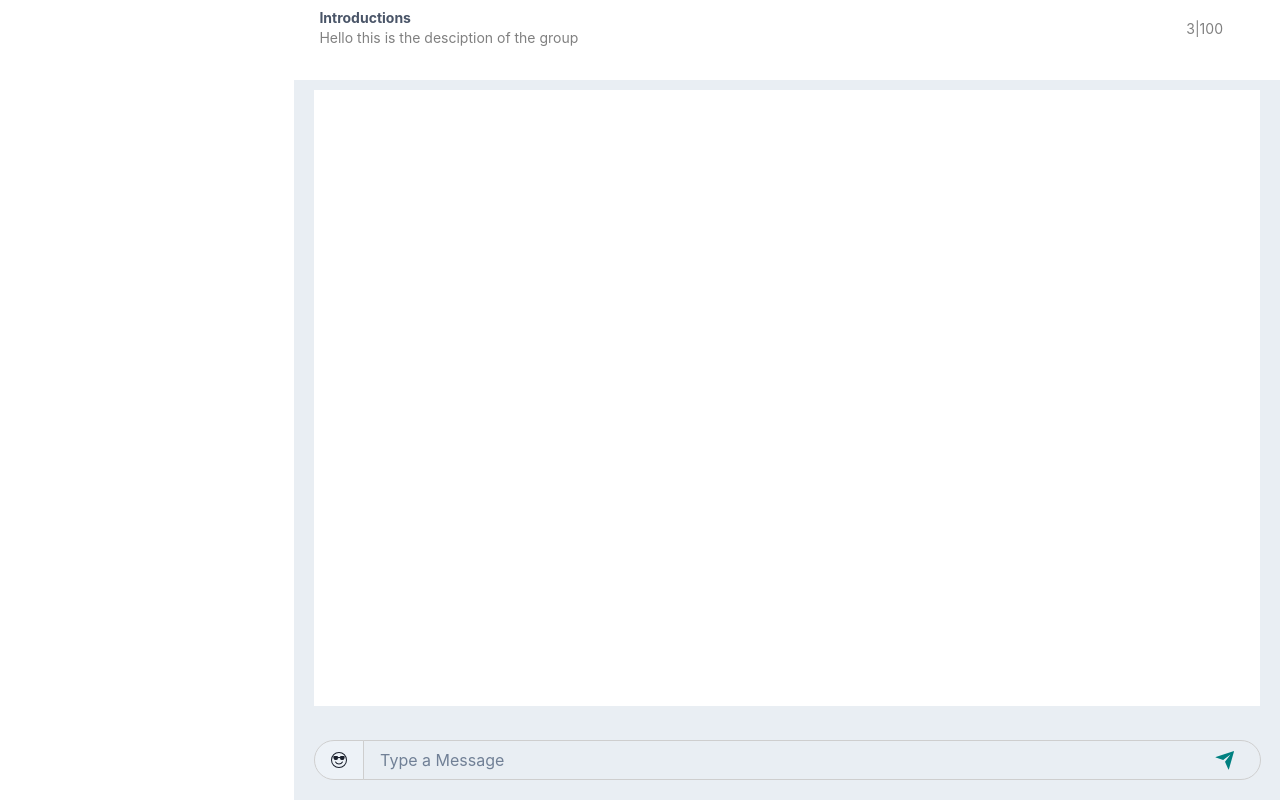
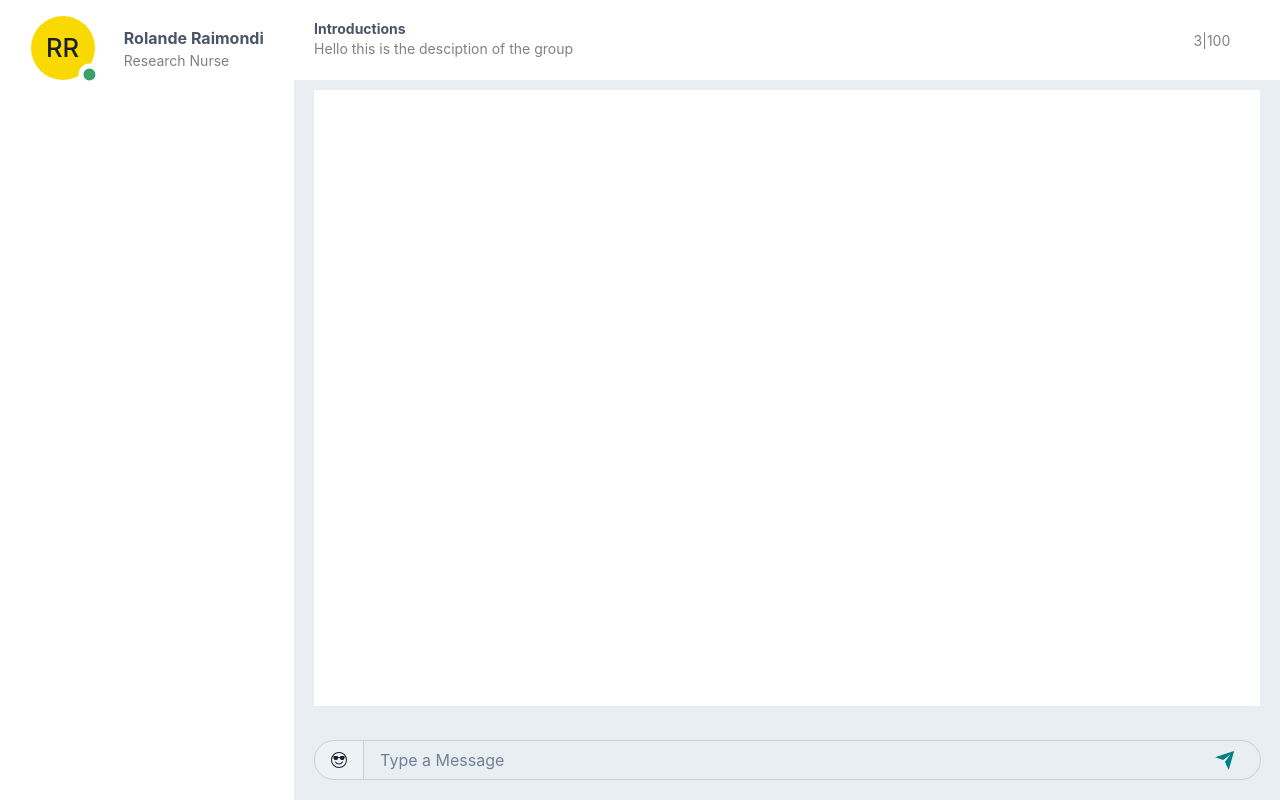
Before and after one commit to itsAkash12/extraspace-assignment, a React (Vite) app in the folder frontend/: page / in a window 1280 px wide. Built offline with nearby package versions, Linux system fonts and the light colour scheme; some icons are missing.

Commit message:
added: avatar specification in slider and removed styles pages

```diff
--- a/frontend/src/components/ChatScreen.tsx
+++ b/frontend/src/components/ChatScreen.tsx
@@ -1,30 +1,50 @@
 import React from "react";
 import InputBox from "./InputBox";
 import { Box, Flex, Heading, Spacer, Text } from "@chakra-ui/react";
-import "../styles/ChatScreen.css"
 import MessageSection from "./MessageSection";
-import {FaUserGroup} from "react-icons/fa6"
+import { FaUserGroup } from "react-icons/fa6";
 
 const ChatScreen = () => {
   return (
     <Box>
-      <Box w={"100%"} h={"10vh"} bg={"white"}>
-        <Flex p={"10px 25px"} justifyContent={"space-between"} alignItems={"center"}>
-          <Box >
-            <Heading size='xs'  color={"rgb(74, 85, 104)"}>Introductions</Heading>
-            <Text fontSize="14px" color={"grey"}>Hello this is the desciption of the group</Text>
+      <Box w={"100%"} h={"10vh"} bg={"white"} margin="auto">
+        <Flex
+          p={"1% 2%"}
+          h={"100%"}
+          justifyContent={"space-between"}
+          alignItems={"center"}
+        >
+          <Box display={"flex"} flexDirection={"column"}>
+            <Heading size="xs" color={"rgb(74, 85, 104)"}>
+              Introductions
+            </Heading>
+            <Text
+              fontSize={{ base: "8px", md: "10px", lg: "12px", xl: "14px" }}
+              color={"grey"}
+            >
+              Hello this is the desciption of the group
+            </Text>
           </Box>
           <Flex gap={"5px"} alignItems={"center"}>
-            <Text fontSize={"14px"} color={"grey"}>3|100</Text>
-            <Spacer/>
-            <FaUserGroup fontSize="22px" color="teal"/>
+            <Text
+              fontSize={{ base: "10px", md: "10px", lg: "12px", xl: "14px" }}
+              color={"grey"}
+            >
+              3|100
+            </Text>
+            <Spacer />
+            <FaUserGroup fontSize="20px" color="teal" />
           </Flex>
         </Flex>
       </Box>
-      <Box className="screen_main_container">
-      <MessageSection></MessageSection>
-      <InputBox></InputBox>
-    </Box>
+      <Box
+        className="screen_main_container"
+        width={"77vw"}
+        padding={"1% 2% 2% 2%"}
+      >
+        <MessageSection></MessageSection>
+        <InputBox></InputBox>
+      </Box>
     </Box>
   );
 };
--- a/frontend/src/components/Sidebar.tsx
+++ b/frontend/src/components/Sidebar.tsx
@@ -1,13 +1,20 @@
-import React from 'react'
-import {Box} from "@chakra-ui/react"
-import "../styles/Sidebar.css"
+import React from "react";
+import { Avatar, AvatarBadge, Box, Heading, Text } from "@chakra-ui/react";
 
 const Sidebar = () => {
   return (
-    <Box className='sidebar_main_container'>
+    <Box w={"23vw"} h={"100vh"} bg={"white"} className="sidebar_main_container" p={{base: '6px', md: '12px', lg: '14px', xl: '16px'}} >
+      <Box display={"flex"} justifyContent={"space-around"} alignItems={"center"} flexDirection={{base: 'column', md: 'column', lg: 'row', xl: 'row'}} >
+        <Avatar  size={{ base: 'sm', md: 'sm', lg: 'md', xl: 'lg' }} name="Rolande Raimondi">
+          <AvatarBadge boxSize="0.85em" bg="green.500" />
+        </Avatar>
+        <Box textAlign={{base: 'center', md: 'center', lg: 'left', xl: 'left'}}>
+          <Text fontSize={{ base: '10px', md: '12px', lg: '14px', xl: '16px' }} fontWeight={"bold"} color={"rgb(74, 85, 104)"}>Rolande Raimondi</Text>
+          <Text fontSize={{ base: '8px', md: '8px', lg: '12px', xl: '14px' }} color={"grey"}>Research Nurse</Text>
+        </Box>
+      </Box>
+    </Box>
+  );
+};
 
-    </Box>
-  )
-}
-
-export default Sidebar
+export default Sidebar;
--- a/frontend/src/pages/ChatPage.tsx
+++ b/frontend/src/pages/ChatPage.tsx
@@ -1,17 +1,22 @@
-import React from 'react'
-import "../styles/ChatPage.css"
-import {Box} from "@chakra-ui/react"
-import Sidebar from '../components/Sidebar'
-import InputBox from '../components/InputBox'
-import ChatScreen from '../components/ChatScreen'
+import React from "react";
+import { Box } from "@chakra-ui/react";
+import Sidebar from "../components/Sidebar";
+import InputBox from "../components/InputBox";
+import ChatScreen from "../components/ChatScreen";
 
 const ChatPage = () => {
   return (
-    <Box className='chat-main-container'>
-        <Sidebar></Sidebar>
-        <ChatScreen></ChatScreen>
+    <Box
+      width={"100vw"}
+      height={"100vh"}
+      background={"#e9eef3"}
+      display={"flex"}
+      className="chat-main-container"
+    >
+      <Sidebar></Sidebar>
+      <ChatScreen></ChatScreen>
     </Box>
-  )
-}
+  );
+};
 
-export default ChatPage
+export default ChatPage;
--- a/frontend/src/styles/ChatPage.css
+++ /dev/null
@@ -1,6 +0,0 @@
-.chat-main-container{
-    width: 100vw;
-    height: 100vh;
-    background: #e9eef3;
-    display: flex;
-}
--- a/frontend/src/styles/ChatScreen.css
+++ /dev/null
@@ -1,4 +0,0 @@
-.screen_main_container{
-    width: 77vw;
-    padding: 1% 2% 2% 2%;
-}
--- a/frontend/src/styles/Sidebar.css
+++ /dev/null
@@ -1,6 +0,0 @@
-.sidebar_main_container{
-    width: 23vw;
-    height: 100vh;
-    background: white;
-    /* border: 1px solied; */
-}
```
